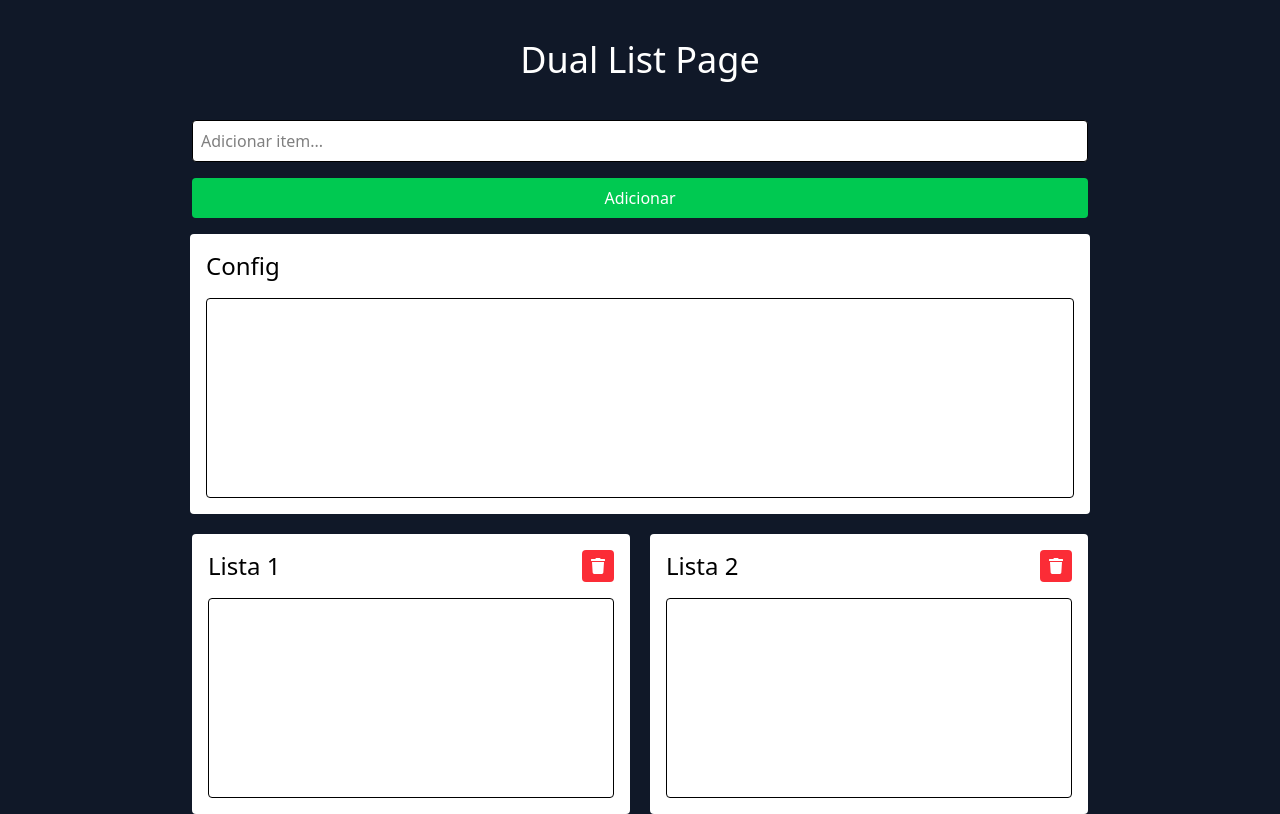
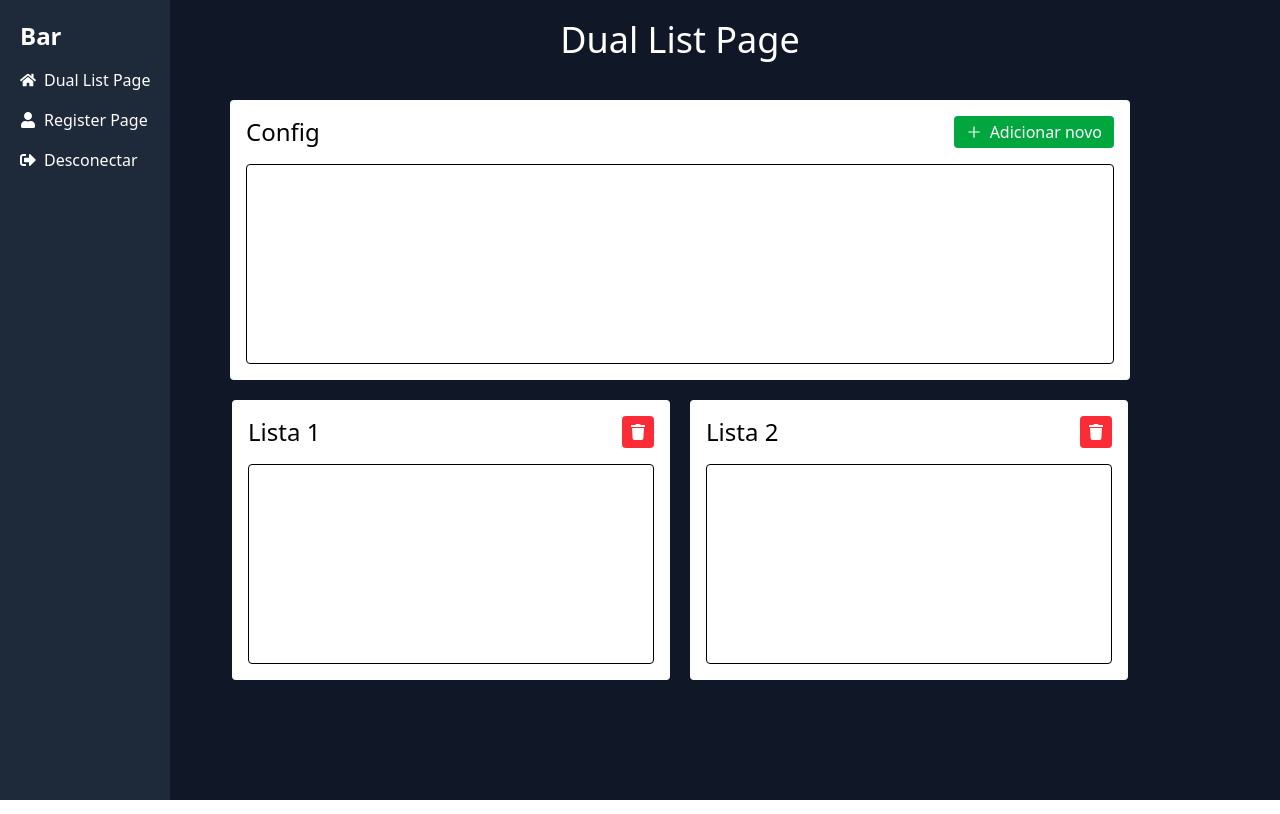
Before and after one commit to gustavopulz/clientes, a React (Vite) app in the folder frontend/: page /dual-list in a window 1280 px wide. Built offline with nearby package versions, Linux system fonts and the light colour scheme.

Commit message:
feat: dual page updated ad sidebar added

```diff
--- /dev/null
+++ b/frontend/src/components/Sidebar.tsx
@@ -0,0 +1,41 @@
+import React, { useState } from 'react';
+import { FaHome, FaUser, FaSignOutAlt } from 'react-icons/fa';
+
+const Sidebar: React.FC = () => {
+    const [isOpen, setIsOpen] = useState(false);
+
+    return (
+        <div className="flex">
+            <div
+                onMouseEnter={() => setIsOpen(true)}
+                onMouseLeave={() => setIsOpen(false)}
+                className={`fixed top-0 left-0 h-full bg-gray-800 text-white transition-transform duration-400 transform ${isOpen ? '' : ''}`}>
+                <div className="p-5">
+                    <h2 className="text-2xl font-bold">Bar</h2>
+                    <ul>
+                        <li className="cursor-pointer mt-4 flex items-center">
+                            <FaHome onClick={() => { window.location.href = '/dual-list'; }} className={`mr-2 ${isOpen ? '' : 'ml-2'}`} />
+                            <a href="/dual-list">
+                                <span className={`${isOpen ? 'inline' : 'hidden'}`}>Dual List Page</span>
+                            </a>
+                        </li>
+                        <li className="cursor-pointer mt-4 flex items-center">
+                            <FaUser onClick={() => { window.location.href = '/register'; }} className={`mr-2 ${isOpen ? '' : 'ml-2'}`} />
+                            <a href="/register">
+                                <span className={`${isOpen ? 'inline' : 'hidden'}`}>Register Page</span>
+                            </a>
+                        </li>
+                        <li className="cursor-pointer mt-4 flex items-center">
+                            <FaSignOutAlt onClick={() => { window.location.href = '/login'; }} className={`mr-2 ${isOpen ? '' : 'ml-2'}`} />
+                            <a href="/login">
+                                <span className={`${isOpen ? 'inline' : 'hidden'}`}>Desconectar</span>
+                            </a>
+                        </li>
+                    </ul>
+                </div>
+            </div>
+        </div>
+    );
+};
+
+export default Sidebar;
--- a/frontend/src/pages/DualListPage.tsx
+++ b/frontend/src/pages/DualListPage.tsx
@@ -1,7 +1,10 @@
-import React, { useState, useRef } from 'react';
+import React, { useState, useRef, useEffect } from 'react';
 import { DndProvider, useDrag, useDrop } from 'react-dnd';
 import { HTML5Backend } from 'react-dnd-html5-backend';
 import { FaTrash } from 'react-icons/fa';
+import { MdOutlineClose } from "react-icons/md";
+import { AiOutlinePlus } from "react-icons/ai";
+import Sidebar from '../components/Sidebar';
 
 interface ItemProps {
     id: number;
@@ -13,7 +16,32 @@ const DualListPage: React.FC = () => {
     const [list1, setList1] = useState<ItemProps[]>([]);
     const [list2, setList2] = useState<ItemProps[]>([]);
     const [inputValue, setInputValue] = useState('');
+    const [errorMessage, setErrorMessage] = useState('');
+    const [successMessage, setSuccessMessage] = useState('');
+    const [deleteMessage, setDeleteMessage] = useState('');
+    const [fadeOut, setFadeOut] = useState(false);
+    const [isModalOpen, setIsModalOpen] = useState(false);
     const nextId = useRef(1);
+
+    useEffect(() => {
+        if (errorMessage) {
+            setSuccessMessage('');
+        }
+    }, [errorMessage]);
+
+    useEffect(() => {
+        if (successMessage || deleteMessage) {
+            const timer = setTimeout(() => {
+                setFadeOut(true);
+                setTimeout(() => {
+                    setSuccessMessage('');
+                    setDeleteMessage('');
+                    setFadeOut(false);
+                }, 500);
+            }, 5000);
+            return () => clearTimeout(timer);
+        }
+    }, [successMessage, deleteMessage]);
 
     const handleAddItem = () => {
         if (inputValue.trim()) {
@@ -25,6 +53,7 @@ const DualListPage: React.FC = () => {
                 return prevConfigList;
             });
             setInputValue('');
+            setIsModalOpen(false);
         }
     };
 
@@ -32,63 +61,129 @@ const DualListPage: React.FC = () => {
         if (toList === 'list1') {
             setList1(prevList1 => {
                 if (!prevList1.some(i => i.id === item.id)) {
+                    setErrorMessage('');
+                    setSuccessMessage(`Configuração "${item.text}" adicionada na lista 1`);
                     return [...prevList1, item];
+                } else {
+                    setErrorMessage(`Configuração "${item.text}" já aplicada na lista 1`);
                 }
                 return prevList1;
             });
         } else if (toList === 'list2') {
             setList2(prevList2 => {
                 if (!prevList2.some(i => i.id === item.id)) {
+                    setErrorMessage('');
+                    setSuccessMessage(`Configuração "${item.text}" adicionada na lista 2`);
                     return [...prevList2, item];
+                } else {
+                    setErrorMessage(`Configuração "${item.text}" já aplicada na lista 2`);
                 }
                 return prevList2;
             });
         }
     };
 
-    const deleteItem = (item: ItemProps) => {
-        setList1(prevList1 => prevList1.filter(i => i.id !== item.id));
-        setList2(prevList2 => prevList2.filter(i => i.id !== item.id));
+    const deleteItem = (item: ItemProps, fromList: 'list1' | 'list2') => {
+        if (fromList === 'list1') {
+            setList1(prevList1 => prevList1.filter(i => i.id !== item.id));
+            setDeleteMessage(`Configuração "${item.text}" removido da lista 1`);
+        } else if (fromList === 'list2') {
+            setList2(prevList2 => prevList2.filter(i => i.id !== item.id));
+            setDeleteMessage(`Configuração "${item.text}" removido da lista 2`);
+        }
+    };
+
+    const closeErrorMessage = () => {
+        setErrorMessage('');
+    };
+
+    const closeSuccessMessage = () => {
+        setSuccessMessage('');
+    };
+
+    const closeDeleteMessage = () => {
+        setDeleteMessage('');
+    };
+
+    const openModal = () => {
+        setIsModalOpen(true);
+    };
+
+    const closeModal = () => {
+        setIsModalOpen(false);
     };
 
     return (
         <DndProvider backend={HTML5Backend}>
-            <div className="w-full min-h-screen bg-gray-900 flex flex-col items-center px-4">
+            <Sidebar />
+            <div className="pl-24 w-full min-h-screen bg-gray-900 flex flex-col items-center px-4 pt-16 md:pt-0">
                 <div className="w-full max-w-4xl">
-                    <h1 className="text-4xl font-medium text-center text-white my-10">Dual List Page</h1>
-                    <input
-                        type="text"
-                        value={inputValue}
-                        onChange={(e) => setInputValue(e.target.value)}
-                        className="w-full p-2 mb-4 border rounded color-white bg-white"
-                        placeholder="Adicionar item..." />
-                    <button onClick={handleAddItem} className="cursor-pointer w-full p-2 bg-green-500 text-white rounded mb-4">Adicionar</button>
+                    <h1 className="-mt-10 md:mt-5 text-4xl font-medium text-center text-white my-10">Dual List Page</h1>
                 </div>
 
                 <div className="flex w-full justify-center">
-                    <div className="w-225 p-4 bg-white rounded">
-                        <h2 className="text-2xl font-medium mb-4">Config</h2>
+                    <div className="w-full md:w-225 p-4 bg-white rounded">
+                        <div className="flex justify-between items-center mb-4">
+                            <h2 className="text-2xl font-medium">Config</h2>
+                            <button onClick={openModal} className="cursor-pointer flex items-center bg-green-600 text-white px-3 py-1 rounded">
+                                <AiOutlinePlus className="mr-2" /> Adicionar novo
+                            </button>
+                        </div>
+                        {errorMessage && (
+                            <div className="bg-red-300 text-black p-2 mb-4 rounded flex justify-between items-center">
+                                <span>{errorMessage}</span>
+                                <button onClick={closeErrorMessage} className="cursor-pointer ml-4 text-xl font-bold"><MdOutlineClose /></button>
+                            </div>
+                        )}
+                        {successMessage && (
+                            <div className={`bg-green-300 text-black p-2 mb-4 rounded flex justify-between items-center transition-opacity duration-500 ${fadeOut ? 'opacity-0' : 'opacity-100'}`}>
+                                <span>{successMessage}</span>
+                                <button onClick={closeSuccessMessage} className="cursor-pointer ml-4 text-xl font-bold"><MdOutlineClose /></button>
+                            </div>
+                        )}
+                        {deleteMessage && (
+                            <div className={`bg-yellow-300 text-black p-2 mb-4 rounded flex justify-between items-center transition-opacity duration-500 ${fadeOut ? 'opacity-0' : 'opacity-100'}`}>
+                                <span>{deleteMessage}</span>
+                                <button onClick={closeDeleteMessage} className="cursor-pointer ml-4 text-xl font-bold"><MdOutlineClose /></button>
+                            </div>
+                        )}
                         <List items={configList} moveItem={(item) => moveItem(item, 'list1')} listType="config" />
                     </div>
                 </div>
 
-                <div className="mt-5 flex w-full max-w-4xl justify-between">
-                    <div className="w-1/2 p-4 bg-white rounded">
+                <div className="mt-5 flex flex-col md:flex-row w-full max-w-4xl justify-between">
+                    <div className="w-full md:w-1/2 p-4 bg-white rounded mb-4 md:mb-0">
                         <div className="flex justify-between items-center mb-4">
                             <h2 className="text-2xl font-medium">Lista 1</h2>
-                            <TrashBin deleteItem={deleteItem} />
+                            <TrashBin deleteItem={(item) => deleteItem(item, 'list1')} />
                         </div>
                         <List items={list1} moveItem={(item) => moveItem(item, 'list1')} listType="list1" />
                     </div>
-                    <div className="w-1/2 p-4 bg-white rounded ml-5">
+                    <div className="w-full md:w-1/2 p-4 bg-white rounded md:ml-5">
                         <div className="flex justify-between items-center mb-4">
                             <h2 className="text-2xl font-medium">Lista 2</h2>
-                            <TrashBin deleteItem={deleteItem} />
+                            <TrashBin deleteItem={(item) => deleteItem(item, 'list2')} />
                         </div>
                         <List items={list2} moveItem={(item) => moveItem(item, 'list2')} listType="list2" />
                     </div>
+                </div>
 
-                </div>
+                {isModalOpen && (
+                    <div className="fixed inset-0 flex justify-center items-center bg-opacity-50">
+                        <div className="bg-gray-800 text-white p-4 rounded relative">
+                            <button onClick={closeModal} className="cursor-pointer absolute top-2 right-2 text-xl"><MdOutlineClose /></button>
+                            <h2 className="text-2xl mb-4">Adicionar novo item</h2>
+                            <input
+                                type="text"
+                                value={inputValue}
+                                onChange={(e) => setInputValue(e.target.value)}
+                                className="placeholder:text-gray-500 w-full p-2 mb-4 border rounded"
+                                placeholder="Adicionar item..."
+                            />
+                            <button onClick={handleAddItem} className="cursor-pointer w-full p-2 bg-green-500 text-white rounded">Adicionar</button>
+                        </div>
+                    </div>
+                )}
             </div>
         </DndProvider>
     );
```
